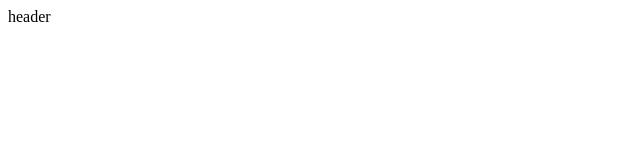
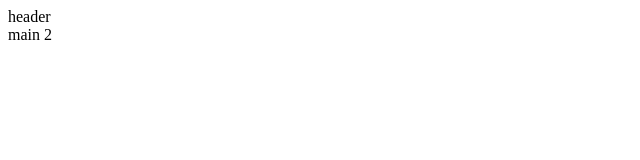
Before and after one commit to atillabaspinar/git-playground, a plain HTML site: page index.html in a window 1280 px wide. Shown: the full height of the page, 0-640 px from the left. Drawn offline with Linux system fonts and the light colour scheme.

Commit message:
3rd commit

```diff
--- a/index.html
+++ b/index.html
@@ -11,6 +11,7 @@
   <div id="header">
     header
   </div>
+  <div class="main">main 2</div>
 </body>
 
 </html>
```
